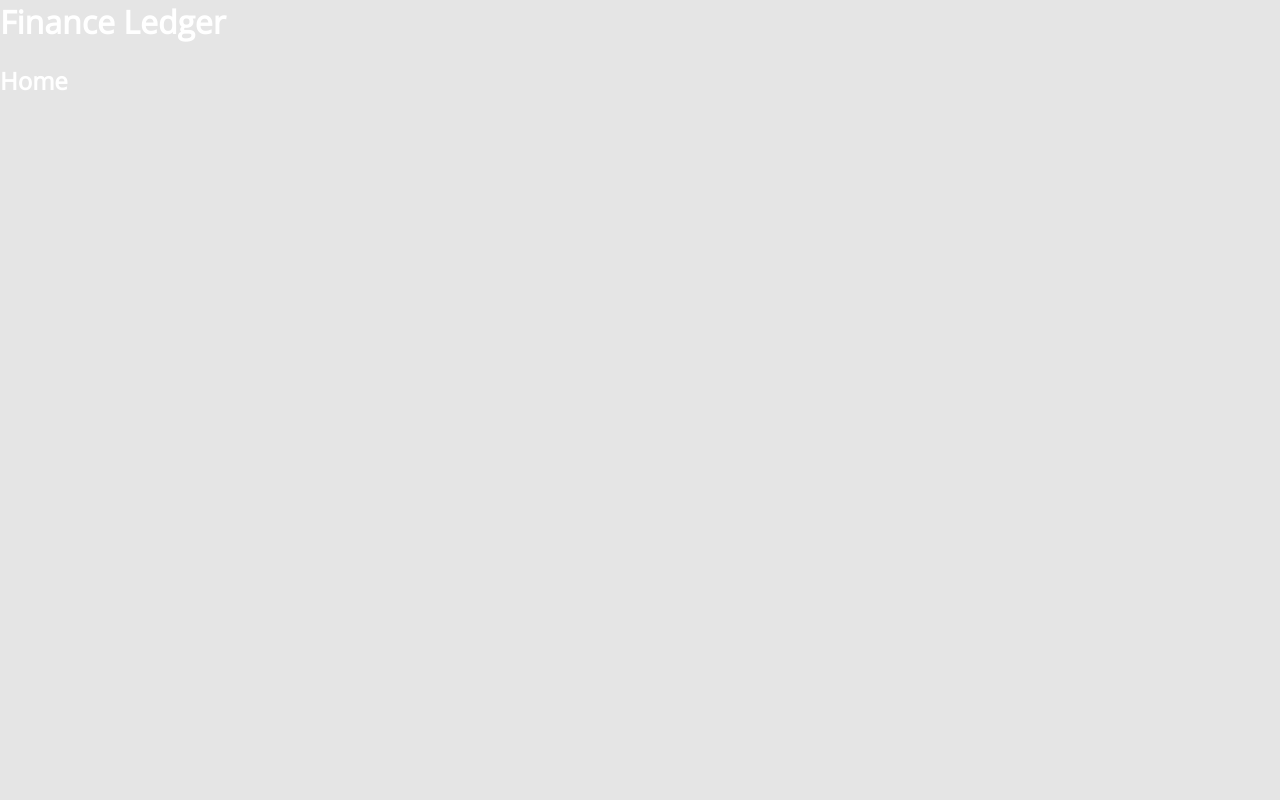
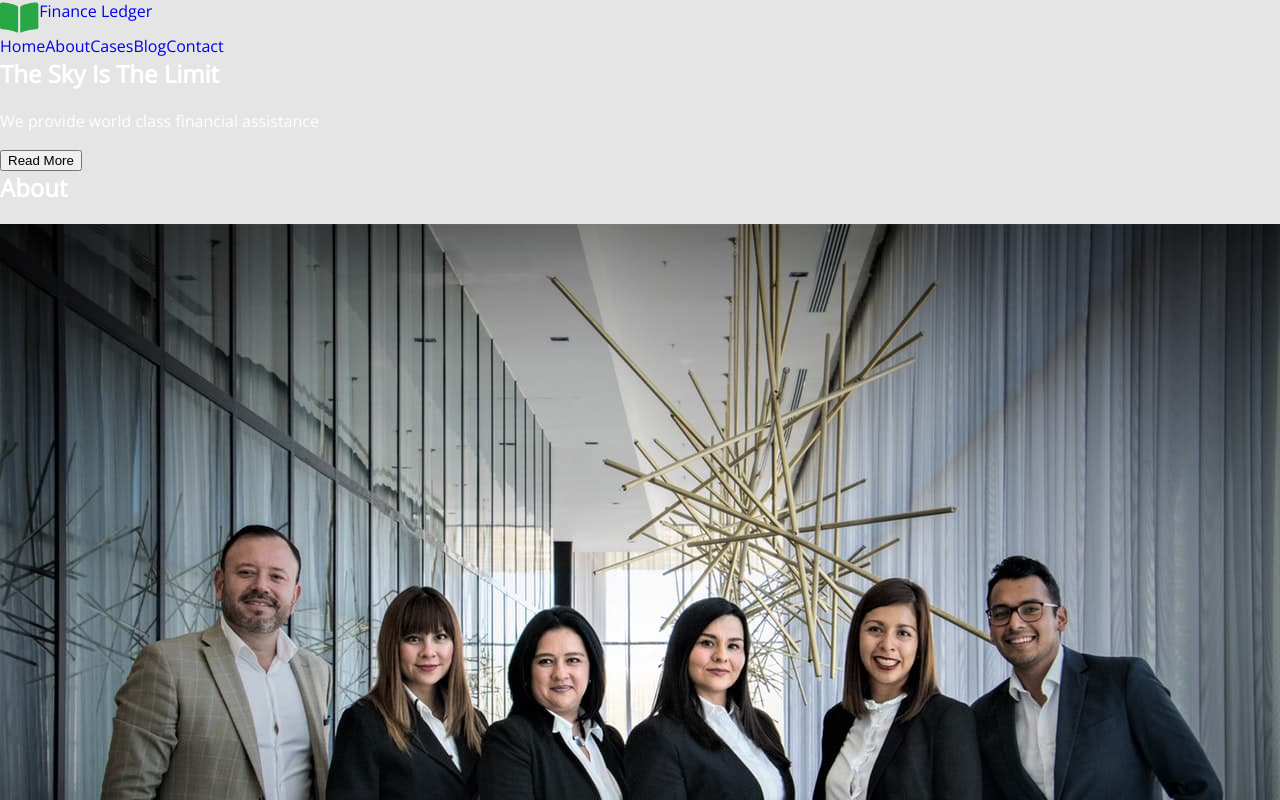
Before and after one commit to HordiienkoOlha/test-finance-ledger, a React (Create React App) app: page / in a window 1280 px wide. Shown: the top 800 px of the page. Built offline with nearby package versions, Linux system fonts and the light colour scheme.

Commit message:
add home

```diff
--- a/src/App.js
+++ b/src/App.js
@@ -1,14 +1,21 @@
-// import { Route, Routes } from "react-router-dom";
-import { lazy } from "react";
-
-const Header = lazy(() => import("./components/Header"));
-const Home = lazy(() => import("./components/Home"));
-
+// import { Route, Routes } from "react-router-dom";import { Navbar } from './components/Navbar';
+import Navbar from "./components/Navbar";
+import Home from "./components/Home";
+import About from "./components/About";
+// import { Cases } from "./components/Cases";
+// import { Blog } from "./components/Blog";
+// import { Contact } from "./components/Contact";
+// import { Footer } from "./components/Footer";
 function App() {
   return (
     <>
-      <Header />
+      <Navbar />
       <Home />
+      <About />
+      {/* <Cases /> */}
+      {/* <Blog /> */}
+      {/* <Contact /> */}
+      {/* <Footer /> */}
       {/* <Routes>
         <Route path="/" element={<Header />}>
           <Route index element={<Home />} />
--- a/src/components/About.js
+++ b/src/components/About.js
@@ -0,0 +1,54 @@
+import people1 from "../images/home/people.webp";
+import people2 from "../images/home/people@2x.webp";
+import people3 from "../images/home/people.jpg";
+// import people4 from "../images/home/people@2x.jpg";
+
+const About = () => {
+  return (
+    <section>
+      <div>
+        <h2>About</h2>
+        <ul>
+          <li>
+            {/* <picture>
+              <source
+                media="(min-width: 280px)"
+                srcSet="
+            people1 1x,
+            people2 2x
+                    "
+                type="image/webp"
+              />
+              <source
+                media="(min-width: 280px)"
+                srcSet="
+                    people3 1x,
+                    people4.jpg 2x
+                    "
+              />
+              <img
+                src={people3}
+                alt="Group of people"
+                // width="370"
+                // height="294"
+              />
+            </picture> */}
+            <img
+              src={people1}
+              srcSet={`${people1} 300w, ${people2} 768w, ${people3} 1280w`}
+              // srcSet="
+              // people1 1x,
+              // people2 2x,
+              // people3 1x,
+              // people4 2x"
+              alt="Group of people"
+            />
+          </li>
+          <li>{/* <pret */}</li>
+        </ul>
+      </div>
+    </section>
+  );
+};
+
+export default About;
--- a/src/components/Header.js
+++ /dev/null
@@ -1,5 +0,0 @@
-const Header = () => {
-  return <h1>Finance Ledger</h1>;
-};
-
-export default Header;
--- a/src/components/Home.js
+++ b/src/components/Home.js
@@ -1,5 +1,13 @@
 const Home = () => {
-  return <h2>Home</h2>;
+  return (
+    <section>
+      <div>
+        <h1>The Sky Is The Limit</h1>
+        <p>We provide world class financial assistance</p>
+        <button type="button">Read More</button>
+      </div>
+    </section>
+  );
 };
 
 export default Home;
--- /dev/null
+++ b/src/components/Navbar.js
@@ -0,0 +1,48 @@
+import logo from "../images/Vector.svg";
+
+const Navbar = () => {
+  return (
+    <header>
+      <div>
+        <nav>
+          <a className="logo" lang="en" href="./index.html">
+            <img className="logo__icon" src={logo} alt="Logo" />
+            <div>
+              <span className="logo__accent">Finance </span>
+              <span className="logo__dark">Ledger</span>
+            </div>
+          </a>
+          <ul className="nav__list">
+            <li>
+              <a className="nav__item" href="./index.html">
+                Home
+              </a>
+            </li>
+            <li>
+              <a className="nav__item" href="./index.html">
+                About
+              </a>
+            </li>
+            <li>
+              <a className="nav__item" href="./index.html">
+                Cases
+              </a>
+            </li>
+            <li>
+              <a className="nav__item" href="./index.html">
+                Blog
+              </a>
+            </li>
+            <li>
+              <a className="nav__item" href="./index.html">
+                Contact
+              </a>
+            </li>
+          </ul>
+        </nav>
+      </div>
+    </header>
+  );
+};
+
+export default Navbar;
--- a/src/sass/base.scss
+++ b/src/sass/base.scss
@@ -33,3 +33,13 @@ h6 {
 p {
   margin-top: 0;
 }
+
+ul {
+  margin: 0;
+  padding: 0;
+  list-style: none;
+}
+
+a {
+  text-decoration: none;
+}
--- /dev/null
+++ b/src/sass/components/Navbar.module.scss
@@ -0,0 +1,14 @@
+.logo{
+    display: flex;
+}
+
+.logo__icon{
+    fill: $accent-color;
+    height: 35px;
+    width: 39.31px;
+    vertical-align: middle;
+}
+
+.nav__list{
+    display: flex;
+}
--- a/src/sass/shared.scss
+++ b/src/sass/shared.scss
@@ -1,7 +1,7 @@
 @import './utils/varialbles';
 
 
-@import './components/Header.module';
+@import './components/Navbar.module';
 @import './components/Home.module';
 @import './components/About.module';
 @import './components/Cases.module';
```
Also changed, not shown: src/sass/utils/_visually-hidden.scss (added, +12 -0 lines), src/images/Vector.svg (added), src/sass/components/_Header.module.scss (deleted).
